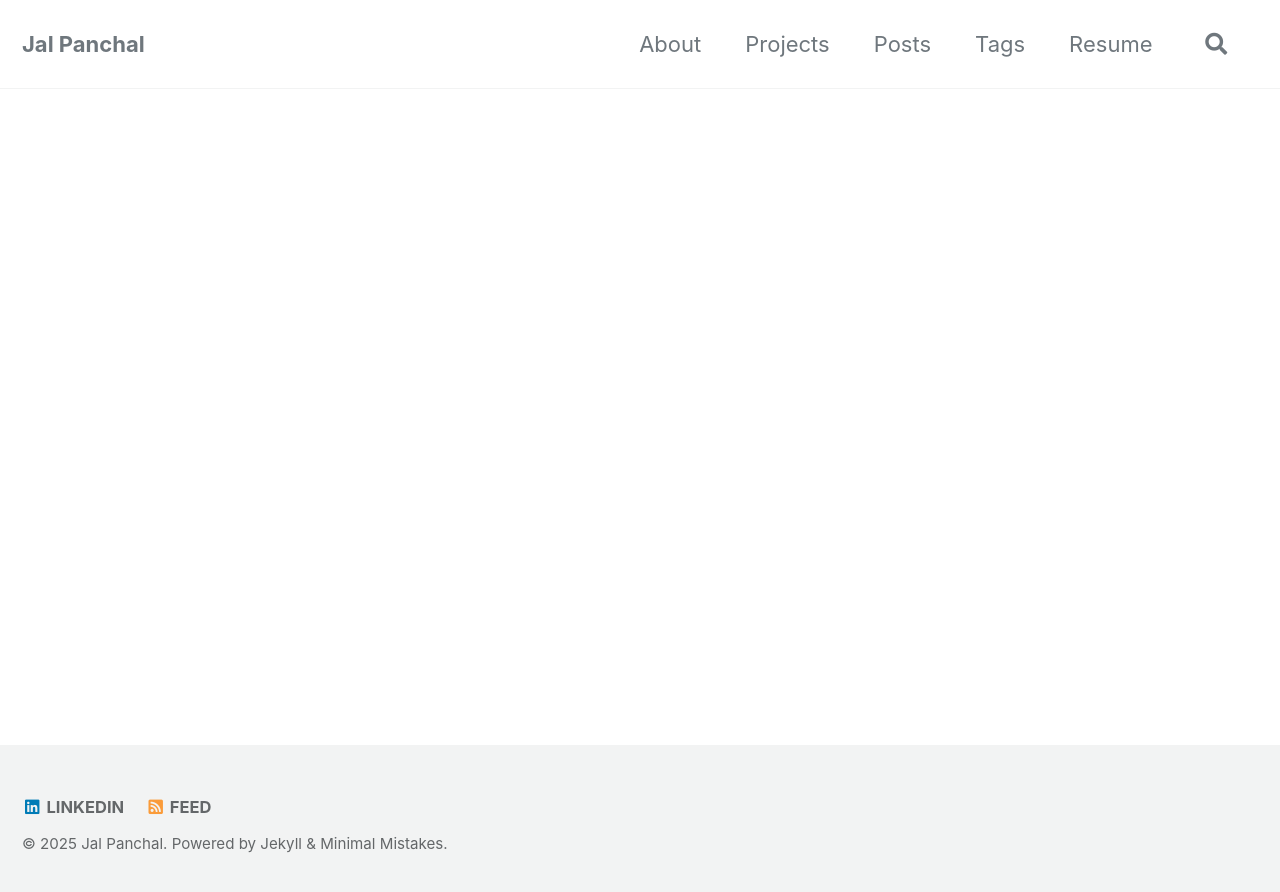
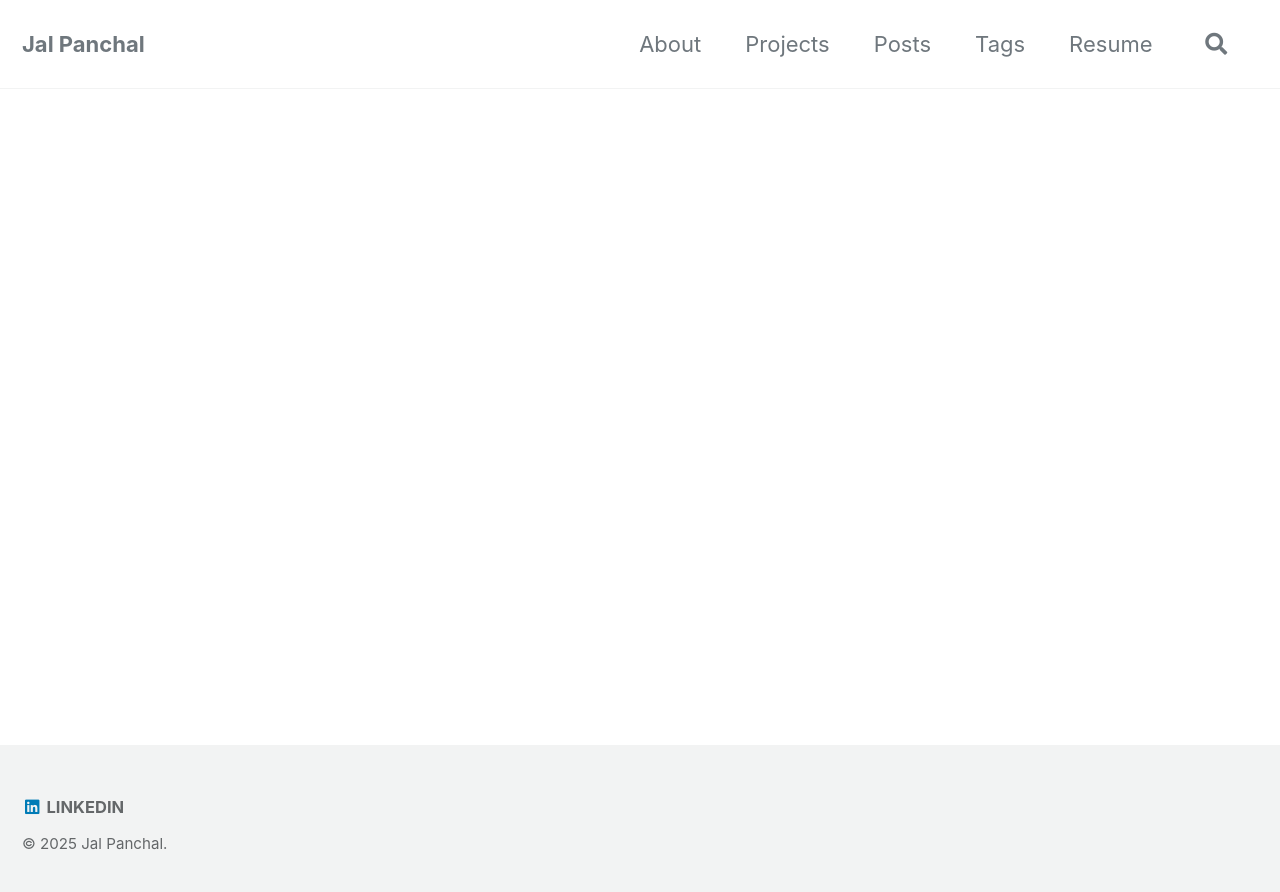
Before and after one commit to jalpanchal/jalpanchal.github.io, a Jekyll site: the page built from index.html, in a window 1280 px wide. Shown: the top 892 px of the page. Built offline with Jekyll 4.4.1, drawn with Linux system fonts in a browser that asks for light colours; cached includes are drawn as plain includes; the list of posts is cut into pages by our own code.

Commit message:
updated footer

```diff
--- a/_includes/footer.html
+++ b/_includes/footer.html
@@ -12,10 +12,10 @@
       {% endfor %}
     {% endif %}
 
-    {% unless site.atom_feed.hide %}
+    <!-- {% unless site.atom_feed.hide %}
       <li><a href="{% if site.atom_feed.path %}{{ site.atom_feed.path }}{% else %}{{ '/feed.xml' | relative_url }}{% endif %}"><i class="fas fa-fw fa-rss-square" aria-hidden="true"></i> {{ site.data.ui-text[site.locale].feed_label | default: "Feed" }}</a></li>
-    {% endunless %}
+    {% endunless %} -->
   </ul>
 </div>
 
-<div class="page__footer-copyright">&copy; {{ site.time | date: '%Y' }} <a href="{{ site.copyright_url | default: site.url }}">{{ site.copyright | default: site.title }}</a>. {{ site.data.ui-text[site.locale].powered_by | default: "Powered by" }} <a href="https://jekyllrb.com" rel="nofollow">Jekyll</a> &amp; <a href="https://mademistakes.com/work/jekyll-themes/minimal-mistakes/" rel="nofollow">Minimal Mistakes</a>.</div>
+<div class="page__footer-copyright">&copy; {{ site.time | date: '%Y' }} <a href="{{ site.copyright_url | default: site.url }}">{{ site.copyright | default: site.title }}</a>.</div>
```
